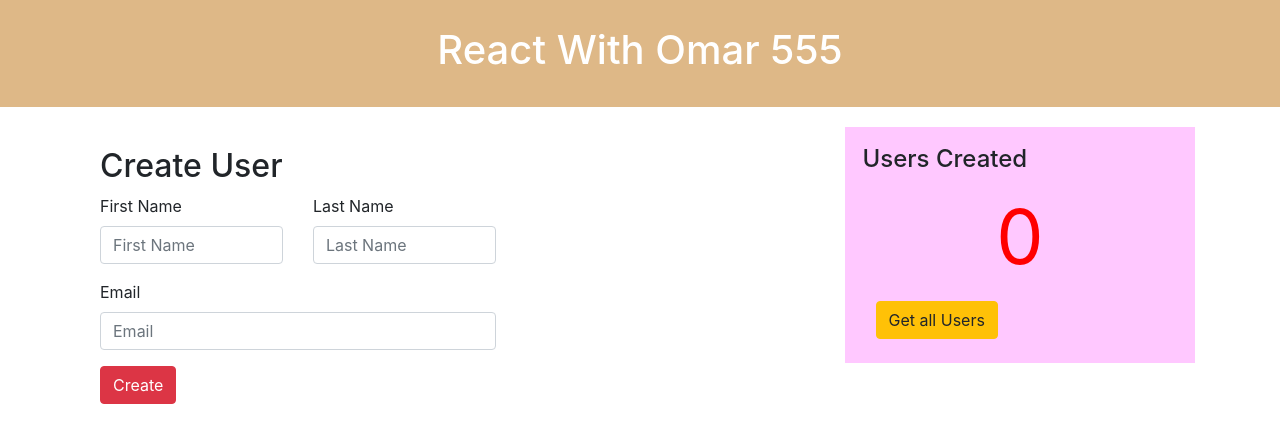
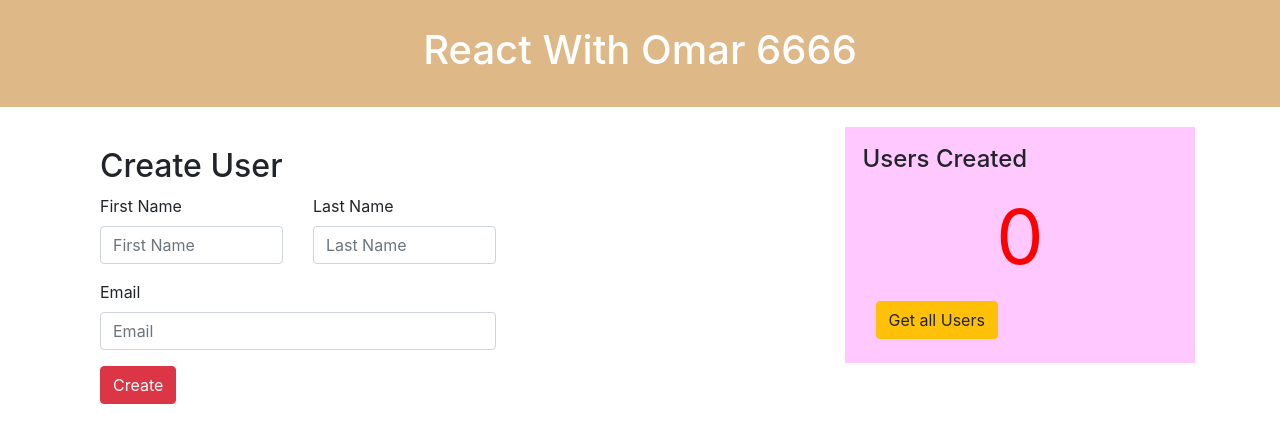
Before and after one commit to omarxs2/react-nodejs-gke, a React (Create React App) app in the folder my-app/: page / in a window 1280 px wide. Shown: the top 442 px of the page. Built offline with nearby package versions, Linux system fonts and the light colour scheme.

Commit message:
new version

```diff
--- a/my-app/src/components/Header.js
+++ b/my-app/src/components/Header.js
@@ -3,7 +3,7 @@ import React from 'react'
 export const Header = () => {
     return(
         <div className="header">
-            <h1>React With Omar 555</h1>
+            <h1>React With Omar 6666</h1>
         </div>
     )
 }
```
